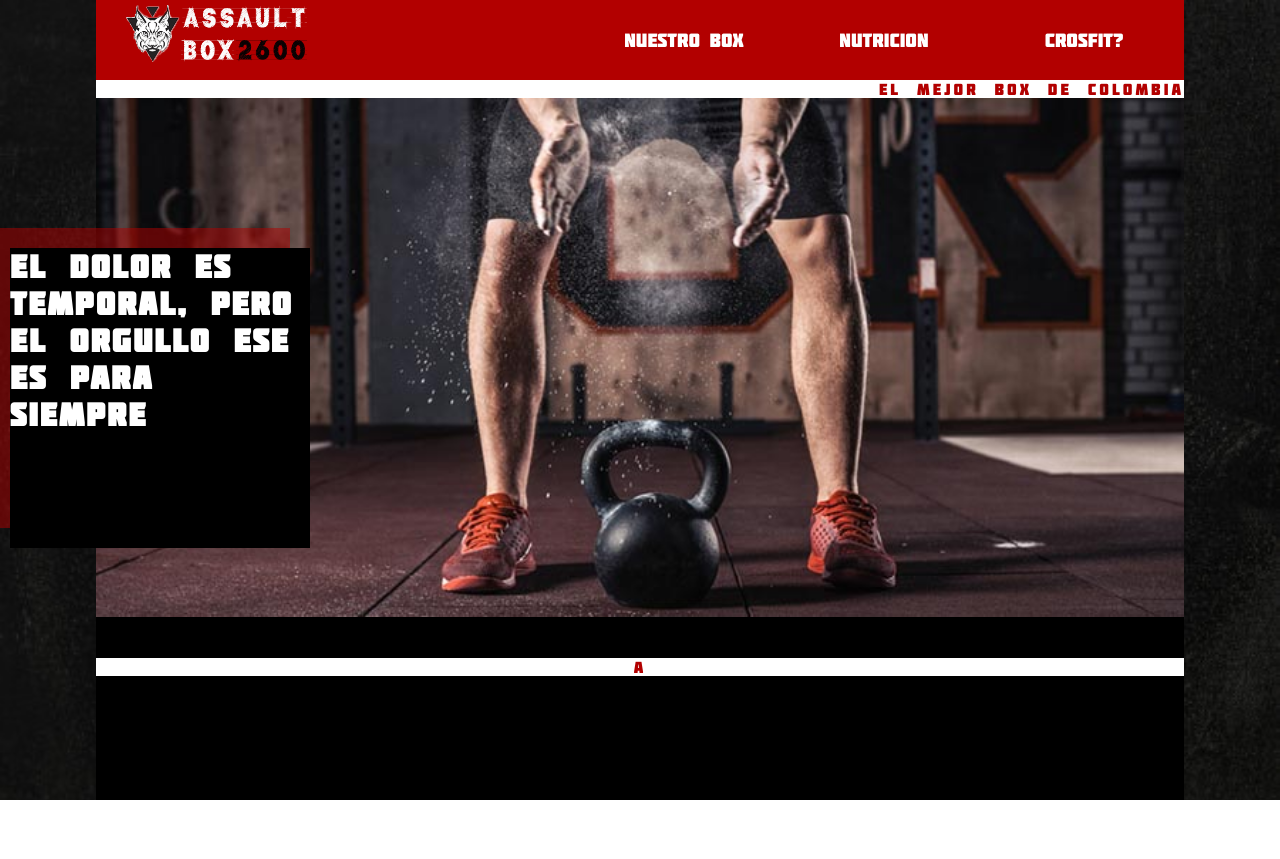
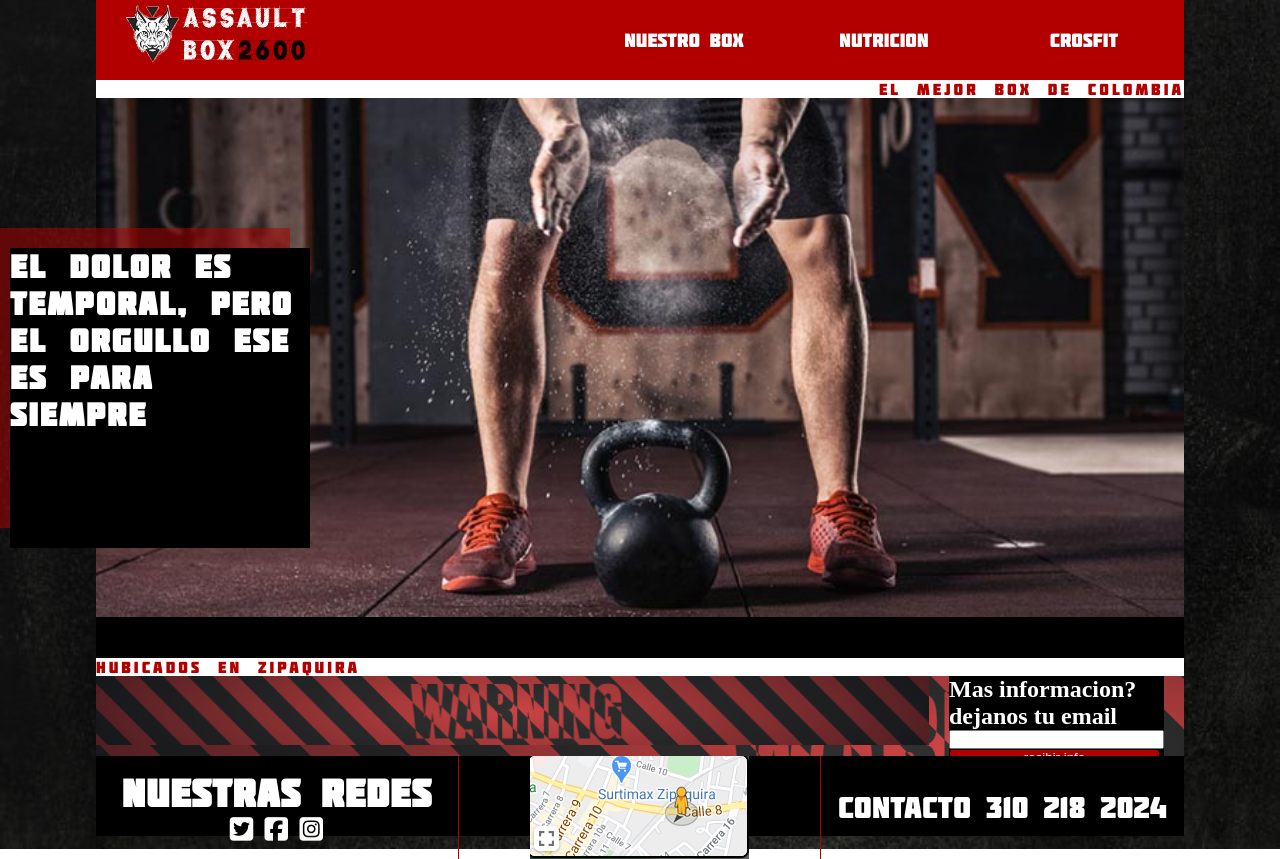
Before and after one commit to Hunternewlife/Crossfit, a plain HTML site: page index.html in a window 1280 px wide. Before the commit the page ends 800 px from the top, so only its background shows below. Drawn offline with Linux system fonts and the light colour scheme.

Commit message:
mejorando el navbar, andadido banner inferior

```diff
--- a/index.html
+++ b/index.html
@@ -11,11 +11,25 @@
     <header>
         <div class="navbar">
             <div class="logo">  </div>
-            <nav class="linksBar">
-                <a class="linkBar" href="#">Nuestro Box</a>
-                <a class="linkBar" href="#">Nutricion</a>
-                <a class="linkBar" href="#">Crosfit?</a>
-            </nav>
+            <ul class="linksBar">
+                <li><a class="linkBar" id="btn1" href="#">Nuestro Box</a>
+                    <ul class="boxdepleglable" id="box1">
+                        <a class="linkBar"  href="#">Quienes somos</a>
+                        <a class="linkBar" href="#">Instalaciones</a>
+                        <a class="linkBar" href="#">Servicios</a>
+                        <a class="linkBar" href="#">Galeria</a>
+                    </ul>
+                </li>
+                <li><a class="linkBar" href="#">Nutricion</a></li>
+                <li><a class="linkBar" href="#">Crosfit</a>
+                    <ul class="boxdepleglable" >
+                        <a class="linkBar" href="#">Que es Crosfit</a>
+                        <a class="linkBar" href="#">Jerga Crosfit</a>
+                        <a class="linkBar" href="#">FAQ</a>
+                        <a class="linkBar" href="#">Links</a>
+                    </ul>
+                </li>
+            </ul>
         </div>
         <div class="linea">
             <p>El mejor box de colombia</p>
@@ -24,14 +38,40 @@
             <div class="conta">
                 <div class="contb">
                     <h1>El dolor es temporal, pero el orgullo ese es para siempre</h1>
-
                 </div>
             </div>
         </div>
         <div class="linea2">
-            <p>a</p>
+            <p>Hubicados en Zipaquira</p>
         </div>
-        <div class="footer"></div>
+        <div class="footer">
+            <div class="contacto">
+                <div class="danger"></div>
+               <div class="formulario">
+                    <h2>Mas informacion?</h2>
+                    <h2> dejanos tu email</h2>
+                    <input type="text" class="correo">
+                    <input type="submit" value="recibir info" class="btn">
+               </div>
+            </div>
+            <div class="varios">
+                <div class="redes">
+                    <h1>Nuestras redes</h1>
+                    <div>
+                        <a href=""><i class="fab fa-twitter-square"></i></a>
+                        <a href=""><i class="fab fa-facebook-square"></i></a>
+                        <a href=""><i class="fab fa-instagram-square"></i></div></a>
+                     </div>
+                <div class="maps"> <img src="/images/encont.png" alt="" srcset=""> </div>
+                <div class="llamanos">
+                    <form action="">
+                        <a> Contacto</a>
+                        <a> 310 218 2024</a>
+                    </form>
+                </div>
+            </div>
+            <div class="copyright"></div>
+        </div>
     </header>
 </body>
 <script src="/scripts/scripts.js"></script>
--- a/scripts/scripts.js
+++ b/scripts/scripts.js
@@ -0,0 +1,7 @@
+let box1 = document.getElementById('box1');
+let btn1 = document.getElementById('btn1');
+
+
+btn1.addEventListener('click',()=>{
+    box1.classList.toggle('boxdepleglable');
+})
--- a/styles/styles.css
+++ b/styles/styles.css
@@ -58,6 +58,21 @@
       align-items: center;
   }
 
+  .linksBar li{
+    height: inherit;
+    list-style: none;
+  }
+
+  .linkBar li a{
+    background-color: #000000;
+    padding: 10px 0;
+    display: block;
+  }
+
+  .boxdepleglable{
+    display: none;
+  }
+
   .linkBar{
       display: flex;
       justify-content: center;
@@ -65,6 +80,7 @@
       height: 100%;
       width: 200px;
   }
+
 
   a .linkBar{
       text-decoration: none;
@@ -103,7 +119,7 @@
     background-color: #fff;
     color: #b20000;
     font-family: 'molot';
-    text-align: center;
+    text-align: left;
     word-spacing: 5px;
     letter-spacing: 3px;
   }
@@ -143,4 +159,98 @@
 
   .footer {
     grid-area: footer;
+    display: flex;
+    flex-direction: column;
+    justify-content: center;
   }
+
+  .contacto{
+    display: flex;
+    align-items: center;
+    color: #fff;
+    background-image: url(/images/danger.png);
+    height: 10vh;
+  }
+
+  .danger{
+    background-image: url(/images/danger.png);
+    height: inherit;
+    width: 85%;
+    background-size: contain;
+    background-repeat: repeat-x;
+  }
+
+  .formulario{
+   background-color: #000000;
+    height: inherit;
+    display: flex;
+    flex-direction: column;
+    margin: 20px;
+  }
+
+  .correo{
+    width: 211px;
+  }
+
+
+  .btn{
+    width: 211px;
+    border-radius: 3px;
+    background-color: #b20000;
+    color: white;
+    border: #000000 1px solid;
+  }
+
+  .varios{
+    display: grid;
+    grid-template-columns: 1fr 1fr 1fr;
+    grid-template-rows: 1fr;
+    grid-template-areas:
+    'redes',
+    'maps',
+    'llamanos'
+    ;
+    height: 10vh;
+    background-color: black;
+    color: #fff;
+    font-family: molot;
+  }
+
+  .redes{
+    display: flex;
+    justify-content: center;
+    align-items: center;
+    font-size: 1.2em;
+    flex-direction: column;
+    letter-spacing: 1px;
+    border-right: #b20000 1px solid;
+
+  }
+
+  .redes .fab{
+    font-size: 1.4em;
+    color: #ffffff;
+
+  }
+
+  .maps{
+    display: flex;
+    justify-content: center;
+    align-items: center;
+    font-size: 30px;
+    border-right: #b20000 1px solid;
+  }
+
+  .llamanos{
+    display: flex;
+    justify-content: center;
+    align-items: center;
+    font-size: 30px;
+    text-align: center;
+  }
+
+
+  .drop{
+    position: relative;
+
+  }
```
Also changed, not shown: images/danger.png (added), images/encont.png (added).
